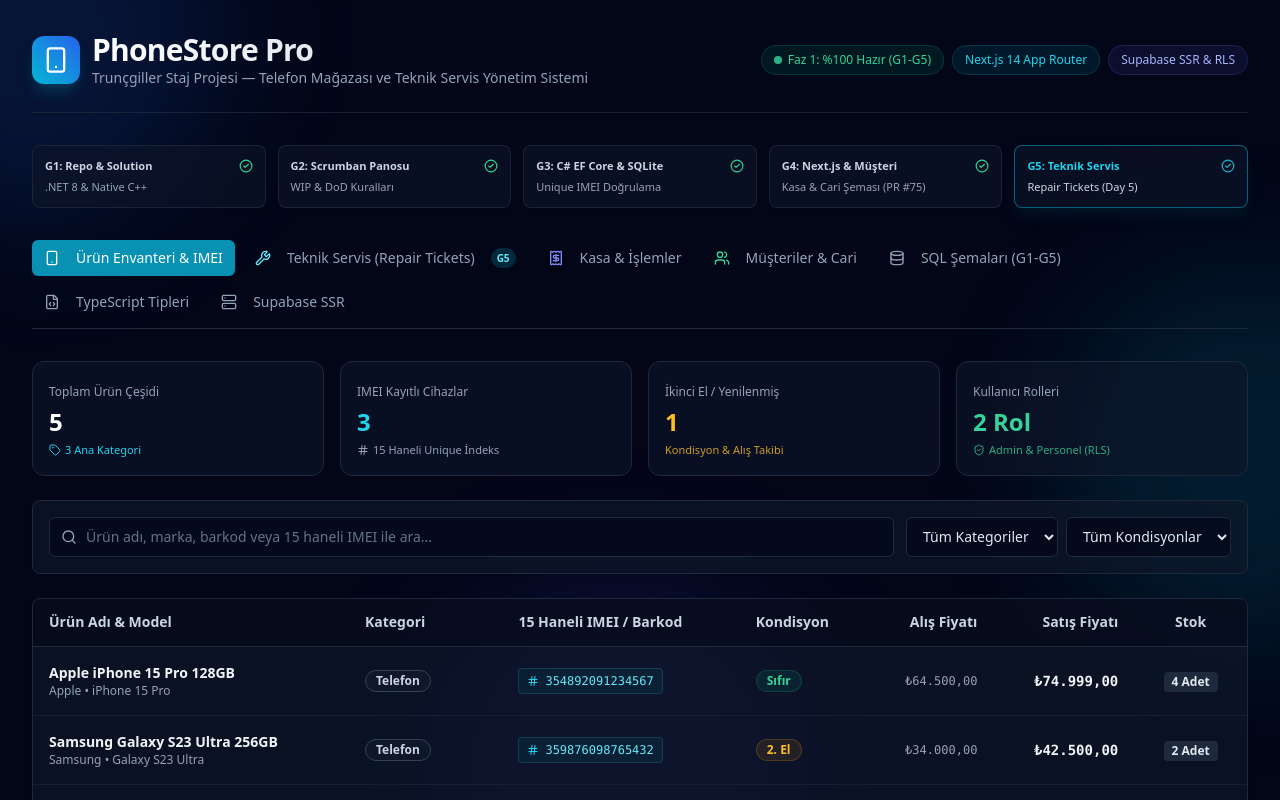
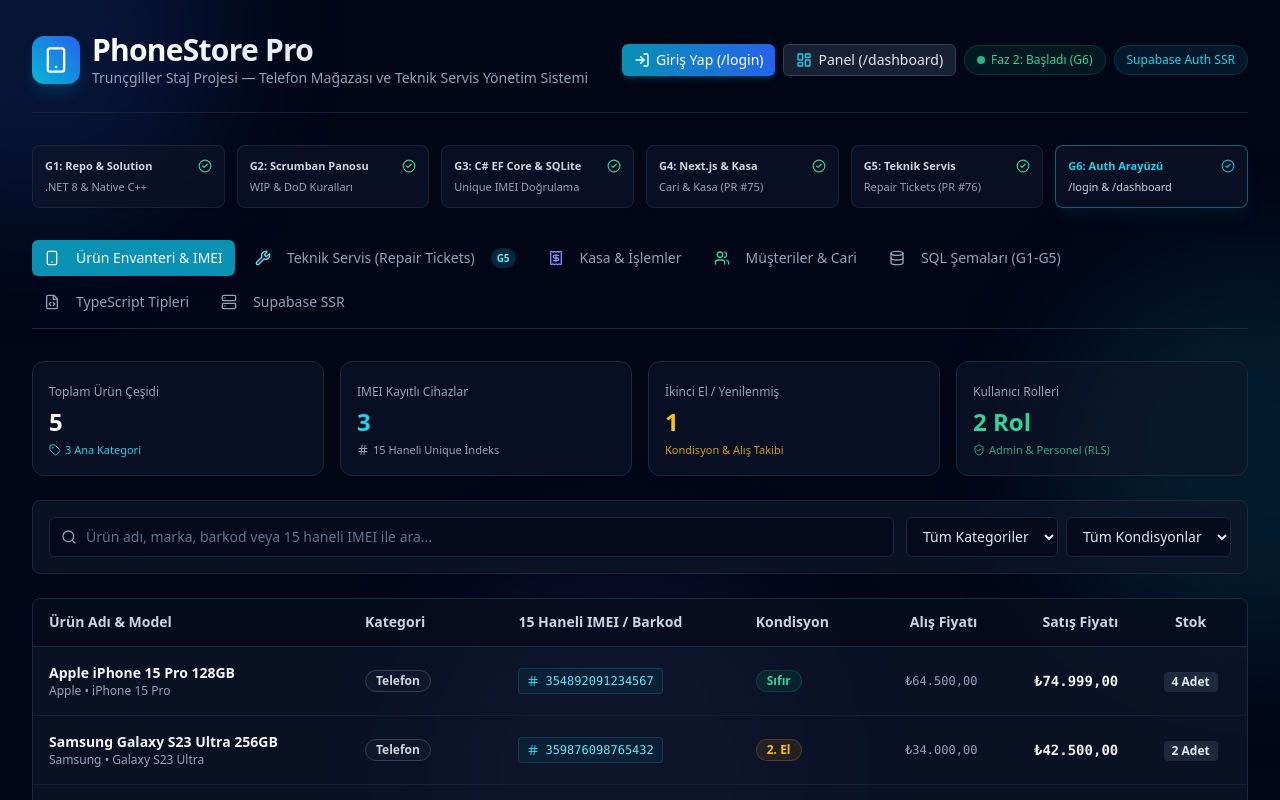
Before and after one commit to Kerim200222/phone-store-management-system, a Next.js app: page / in a window 1280 px wide. Shown: the top 800 px of the page. Built offline with nearby package versions, Linux system fonts and the light colour scheme.

Commit message:
feat(ui): add /login and /dashboard navigation links and Day 6 milestone card to landing page (Day 6 - #45)

```diff
--- a/app/page.tsx
+++ b/app/page.tsx
@@ -1,6 +1,7 @@
 "use client"
 
 import React, { useState } from "react"
+import Link from "next/link"
 import {
   Smartphone,
   ShieldCheck,
@@ -22,7 +23,9 @@ import {
   Wrench,
   KeyRound,
   Clock,
-  RotateCcw
+  RotateCcw,
+  LogIn,
+  LayoutDashboard
 } from "lucide-react"
 import { Button } from "@/components/ui/button"
 import { Badge } from "@/components/ui/badge"
@@ -659,21 +662,30 @@ CREATE INDEX idx_repair_tickets_parts_gin ON public.repair_tickets USING gin (pa
           </div>
 
           <div className="flex flex-wrap items-center gap-2 text-xs">
+            <Link href="/login">
+              <Button size="sm" className="bg-gradient-to-r from-cyan-600 to-blue-600 hover:from-cyan-500 hover:to-blue-500 text-white font-medium shadow-md shadow-cyan-500/20 gap-1.5 h-8">
+                <LogIn className="w-3.5 h-3.5" />
+                Giriş Yap (/login)
+              </Button>
+            </Link>
+            <Link href="/dashboard">
+              <Button size="sm" variant="outline" className="border-slate-700 bg-slate-800/80 hover:bg-slate-700 text-slate-200 hover:text-white font-medium gap-1.5 h-8">
+                <LayoutDashboard className="w-3.5 h-3.5 text-cyan-400" />
+                Panel (/dashboard)
+              </Button>
+            </Link>
             <span className="flex items-center gap-1.5 px-3 py-1.5 rounded-full bg-emerald-500/10 border border-emerald-500/20 text-emerald-400 font-medium">
               <span className="w-2 h-2 rounded-full bg-emerald-400 animate-pulse"></span>
-              Faz 1: %100 Hazır (G1-G5)
+              Faz 2: Başladı (G6)
             </span>
             <span className="px-3 py-1.5 rounded-full bg-cyan-500/10 border border-cyan-500/20 text-cyan-400 font-medium">
-              Next.js 14 App Router
-            </span>
-            <span className="px-3 py-1.5 rounded-full bg-indigo-500/10 border border-indigo-500/20 text-indigo-300 font-medium">
-              Supabase SSR & RLS
+              Supabase Auth SSR
             </span>
           </div>
         </header>
 
-        {/* 5 Milestone / Task Cards (G1 - G5) */}
-        <div className="grid grid-cols-2 sm:grid-cols-3 lg:grid-cols-5 gap-3">
+        {/* 6 Milestone / Task Cards (G1 - G6) */}
+        <div className="grid grid-cols-2 sm:grid-cols-3 lg:grid-cols-6 gap-3">
           <Card className="bg-slate-900/60 border-slate-800/80 backdrop-blur-md p-3">
             <div className="flex items-center justify-between mb-1">
               <span className="text-[11px] font-semibold text-slate-300">G1: Repo & Solution</span>
@@ -700,18 +712,26 @@ CREATE INDEX idx_repair_tickets_parts_gin ON public.repair_tickets USING gin (pa
 
           <Card className="bg-slate-900/60 border-slate-800/80 backdrop-blur-md p-3">
             <div className="flex items-center justify-between mb-1">
-              <span className="text-[11px] font-semibold text-slate-300">G4: Next.js & Müşteri</span>
+              <span className="text-[11px] font-semibold text-slate-300">G4: Next.js & Kasa</span>
               <CheckCircle2 className="w-3.5 h-3.5 text-emerald-400" />
             </div>
-            <p className="text-[11px] text-slate-400">Kasa & Cari Şeması (PR #75)</p>
+            <p className="text-[11px] text-slate-400">Cari & Kasa (PR #75)</p>
+          </Card>
+
+          <Card className="bg-slate-900/60 border-slate-800/80 backdrop-blur-md p-3">
+            <div className="flex items-center justify-between mb-1">
+              <span className="text-[11px] font-semibold text-slate-300">G5: Teknik Servis</span>
+              <CheckCircle2 className="w-3.5 h-3.5 text-emerald-400" />
+            </div>
+            <p className="text-[11px] text-slate-400">Repair Tickets (PR #76)</p>
           </Card>
 
           <Card className="bg-slate-900/60 border-cyan-500/50 backdrop-blur-md p-3 shadow-lg shadow-cyan-950/30">
             <div className="flex items-center justify-between mb-1">
-              <span className="text-[11px] font-semibold text-cyan-400">G5: Teknik Servis</span>
+              <span className="text-[11px] font-semibold text-cyan-400">G6: Auth Arayüzü</span>
               <CheckCircle2 className="w-3.5 h-3.5 text-cyan-400 animate-pulse" />
             </div>
-            <p className="text-[11px] text-slate-300 font-medium">Repair Tickets (Day 5)</p>
+            <p className="text-[11px] text-slate-300 font-medium">/login & /dashboard</p>
           </Card>
         </div>
 
```
